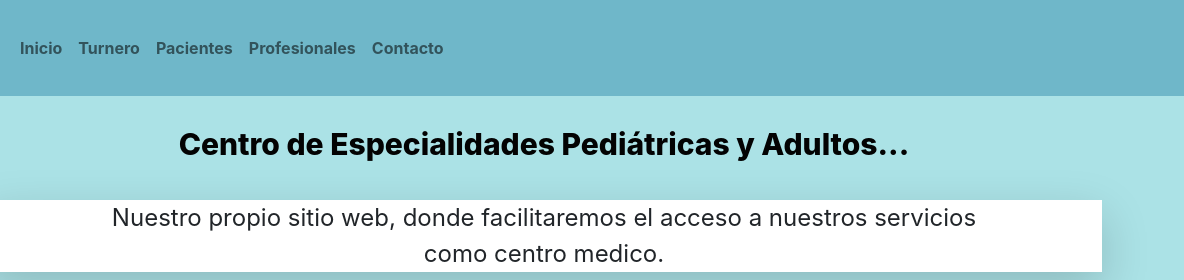
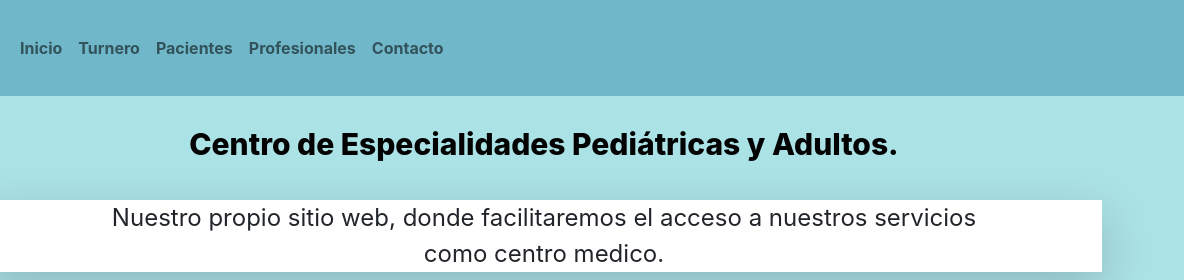
Before and after one commit to MateoGJ/Proyecto-Coderhouse, a website: page Index.html in a window 1280 px wide. Shown: the top 280 px of the page, 96-1280 px from the left. Drawn offline with nearby package versions, Linux system fonts and the light colour scheme.

Commit message:
4ta entrega

```diff
--- a/Index.html
+++ b/Index.html
@@ -99,7 +99,7 @@
   </header>
   <main>
     <div class="container">
-      <h1>Centro de Especialidades Pediátricas y Adultos...</h1>
+      <h1>Centro de Especialidades Pediátricas y Adultos.</h1>
       <div class="presentacion pr-5 pl-5 justify-content-center shadow-lg">
         <p>Nuestro propio sitio web, donde facilitaremos el acceso a
           nuestros servicios como centro medico.</p>
```
